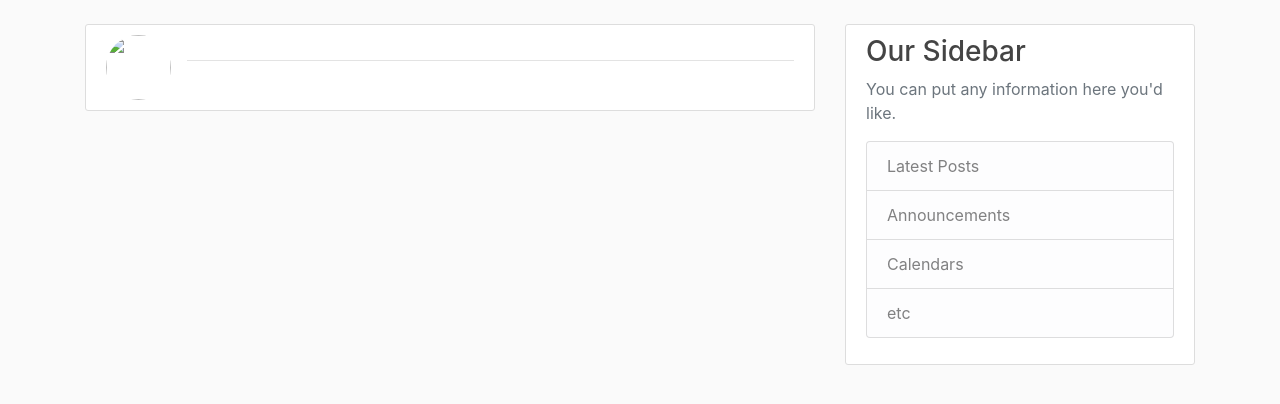
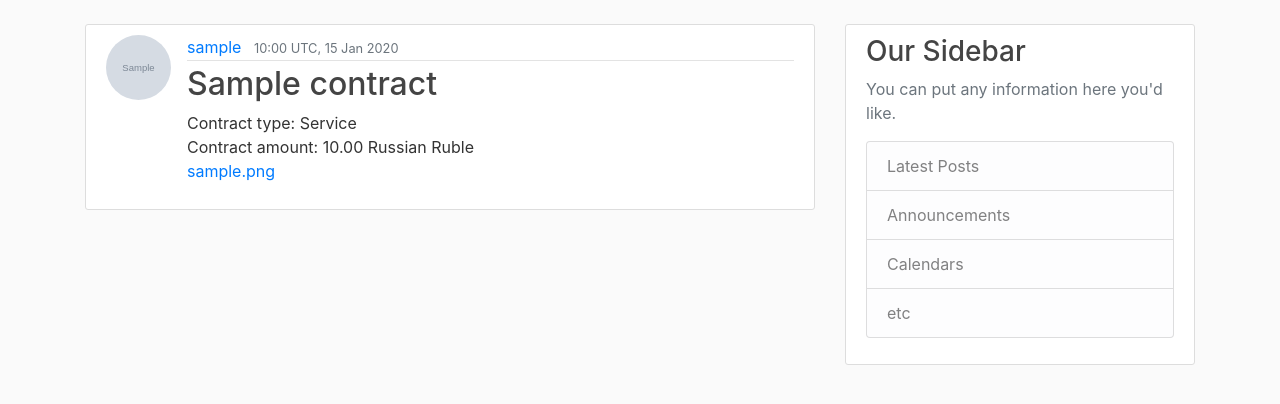
Before and after one commit to 2Cheetah/Contracts_app, a Django app: page / in a window 1280 px wide. Shown: the part 56-460 px from the top of the page. Run offline with Django 3.2, Linux system fonts and the light colour scheme; tables that the repository leaves empty hold one stand-in row (values such as "Sample post"); grey boxes marked "Sample" are stand-in pictures; some libraries are stand-ins or nearby versions.

Commit message:
Conract model improved, users model improved with role choice, home page adapted

```diff
--- a/contract_management_app/contracts/models.py
+++ b/contract_management_app/contracts/models.py
@@ -8,11 +8,18 @@ class Contract(models.Model):
         ('service', 'Service'),
         ('goods', 'Goods')
     ]
+    currency_choices = [
+        ('RUR', 'Russian Ruble'),
+        ('EUR', 'Euro'),
+        ('USD', 'USA Dollar')
+    ]
     title = models.CharField(max_length=100)
     date_created = models.DateTimeField(default=timezone.now)
     # date_last_modified =
     author = models.ForeignKey(User, on_delete=models.CASCADE)
     contract_type = models.CharField(max_length=7, choices=contract_type_choices, default='goods')  # service or goods
+    contract_currency = models.CharField(max_length=3, choices=currency_choices, default='RUR')
+    contract_amount = models.DecimalField(default=0, max_digits=15, decimal_places=2)
     contract_file = models.FileField(upload_to='contracts')
     contract_specification = models.FileField(upload_to='contracts', null=True, blank=True)
     contract_appendix1 = models.FileField(upload_to='contracts', null=True, blank=True)
--- a/contract_management_app/contracts/templates/contracts/home.html
+++ b/contract_management_app/contracts/templates/contracts/home.html
@@ -2,14 +2,16 @@
 {% block content %}
   {% for contract in contracts %}
     <article class="media content-section">
-      <img class="rounded-circle article-img" src="{{ post.author.profile.image.url }}">
+      <img class="rounded-circle article-img" src="{{ contract.author.profile.image.url }}">
       <div class="media-body">
         <div class="article-metadata">
-          <a class="mr-2" href="#">{{ post.author }}</a>
-          <small class="text-muted">{{ post.date_posted|date:'G:i e, d M Y' }}</small>
+          <a class="mr-2" href="#">{{ contract.author }}</a>
+          <small class="text-muted">{{ contract.date_created|date:'G:i e, d M Y' }}</small>
         </div>
-        <h2><a class="article-title" href="#">{{ post.title }}</a></h2>
-        <p class="article-content">{{ post.content }}</p>
+        <h2><a class="article-title" href="#">{{ contract.title }}</a></h2>
+        <p class="article-content">Contract type: {{ contract.get_contract_type_display }}
+        Contract amount: {{ contract.contract_amount }} {{ contract.get_contract_currency_display }}
+        <a href="#">{{ contract.contract_file }}</a></p>
       </div>
     </article>
   {% endfor %}
--- a/contract_management_app/users/models.py
+++ b/contract_management_app/users/models.py
@@ -13,7 +13,8 @@ class Profile(models.Model):
         ('QUA', 'Quality Accoutable'),
         ('GEN', 'General Manager'),
         ('PUR', 'Purchasing Accountable'),
-        ('ACC', 'Accounting')
+        ('ACC', 'Accounting'),
+        ('LAW', 'Lawyer')
     ]
 
     user = models.OneToOneField(User, on_delete=models.CASCADE)
```
Also changed, not shown: contract_management_app/contracts/migrations/0004_contract_contract_amount.py (added), contract_management_app/contracts/migrations/0005_contract_contract_currency.py (added), contract_management_app/users/migrations/0002_auto_20200224_1738.py (added).
